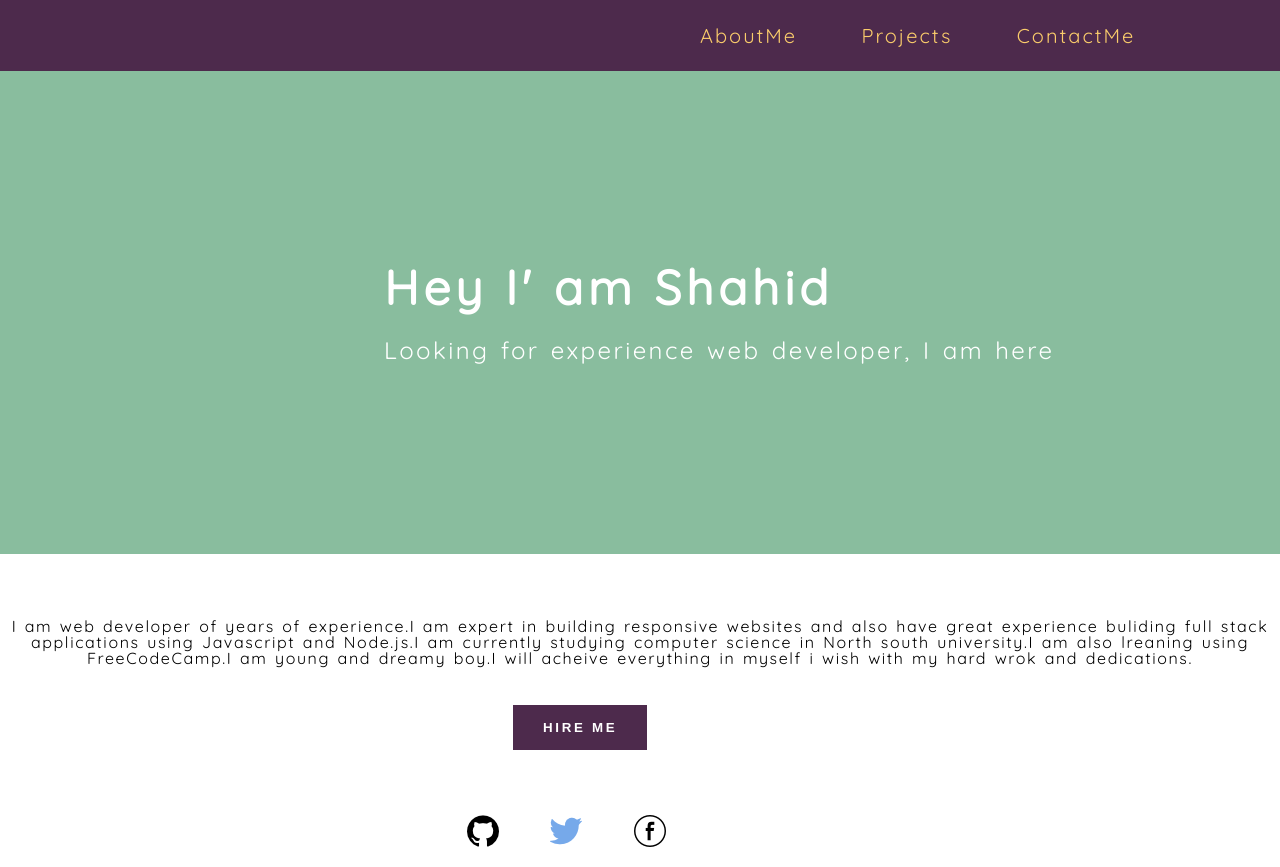
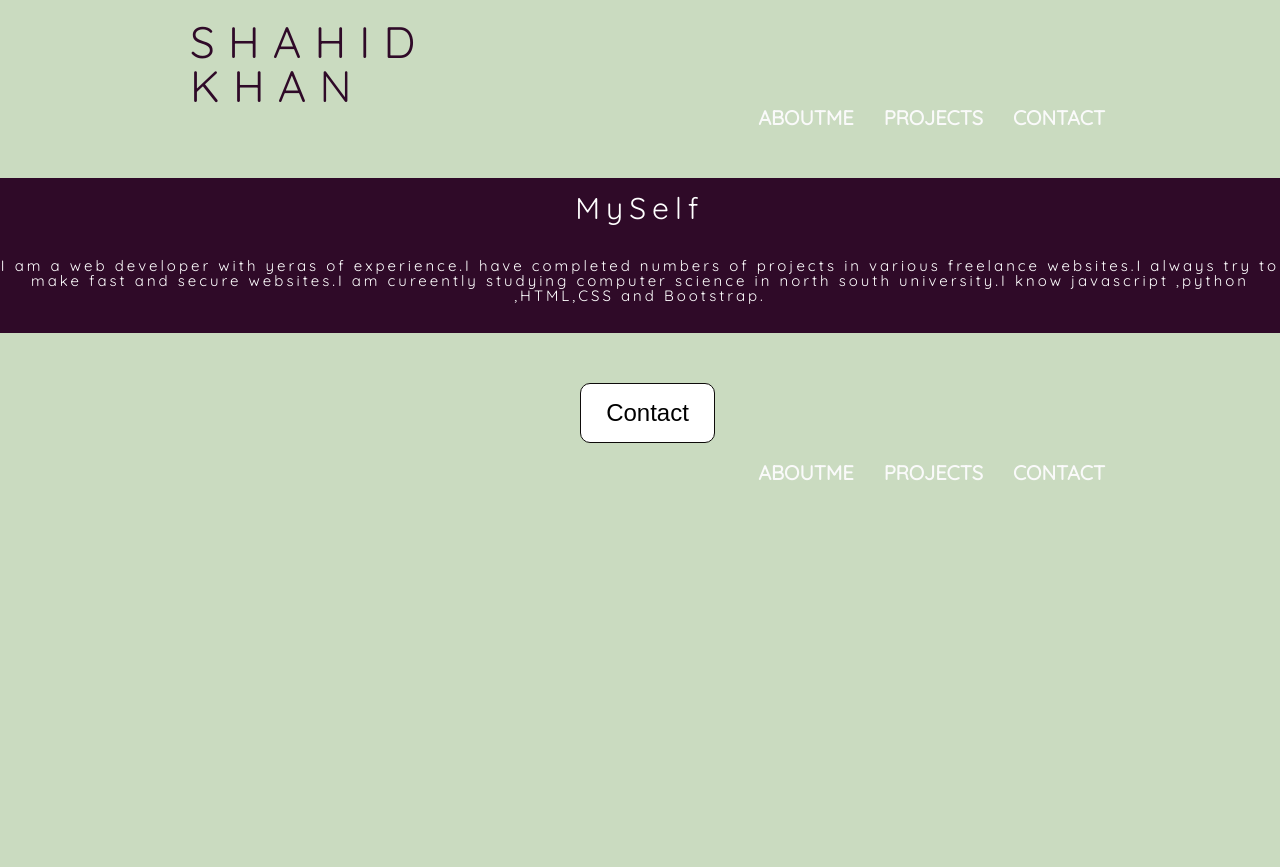
Before and after one commit to shahidnsu/Non-ResponsiveDemoWesite, a plain HTML site: page index.html in a window 1280 px wide. After the commit the page ends 800 px from the top, so only its background shows below. Drawn offline with Linux system fonts and the light colour scheme.

Commit message:
Again New desgin

```diff
--- a/assets/main.css
+++ b/assets/main.css
@@ -44,116 +44,128 @@ ol, ul {
     border-spacing: 0;
   }
 
-  /*custom website */
+  /*Custom Styles */
 body{
-    width:100%;
-    height: 100%;
-    background-color:#fff;
+
+
+    background-color:#CADBC0;
     font-family: 'Quicksand', sans-serif;
 }
-header {
-    width:100%;
-    height: 20%;
-    background-color: #4D2A4C;
+/*grid*/
+*,
+*:before,
+*:after {
+    -webkit-box-sizing: border-box;
+    -moz-box-sizing: border-box;
+    box-sizing: border-box;
 }
-.primary-nav {
+.container {
     margin: 0 auto;
-    padding-top: 2%;
-    padding-bottom: 2%;
-    padding-left: 50%;
-
-
-
-
+    width:960px;
 }
-.primary-nav li {
-    display: inline-block;
-    list-style: none;
-    margin-left: 60px;
+.row {
+    min-width: 960px;
+}
+/*Clearfix*/
+.group:before,
+.group:after{
+    content : "";
+    display: table;
+}
+.group:after {
+    clear: both;
+}
+.group:after {
+    clear: both;
+    *zoom:1;
+}
+.container{
+    padding-left: 30px;
+    padding-right: 15px;
+}
+.primary-logo {
+    margin-top: 20px;
+    font-size: 44px;
+    text-transform: uppercase;
+    letter-spacing: .3em;
+    font-weight: lighter;
+    line-height: 1em;
+    color:#2F0A28;
 
 }
 .primary-nav a {
     text-decoration: none;
-    color:#FACC6B;
+    color:#2F0A28;
+    cursor: pointer;
+}
+.primary-logo h1:hover{
+    color:#A27E6F;
+}
+
+.nav {
+    text-align: right;
+}
+.nav li{
+display: inline-block;
+margin: 0 15px;
+vertical-align: top;
+}
+.nav a{
+    text-transform: uppercase;
+    font-weight: bolder;
     font-size: 20px;
-    letter-spacing: .1em;
+    color:#FAFAFA;
+}
+.nav li:last-child{
+    margin-right: 0;
+}
+.nav a:hover {
+    color:#A27E6F;
 
 }
-section{
-
-    width:100%;
-    height: 30%;
-    background-color: #89BD9E;
+.intro{
+    margin: 50px 0 10px 0;
+    text-align: center;
+    background-color: #2F0A28;
+}
+.intro h3 {
+    color:#fff;
+    font-size: 30px;
+    font-weight: lighter;
+    letter-spacing: .2em;
+    padding-bottom: 15px;
+    padding-top: 15px;
+}
+.intro h5 {
+    color:#fff;
+    font-size: 15px;
+    font-weight: lighter;
+    letter-spacing: .2em;
+    padding-bottom: 30px;
+    padding-top: 20px;
 }
 
-.intro {
-    padding-left: 30%;
-    padding-top:15%;
-    padding-bottom: 15%;
+.btn-contact  {
+    margin-top: 50px;
+    margin-bottom: 20px;
+    text-align: center;
+}
+.btn-contact a {
+    text-decoration: none;
+    color:black;
+    font-size: 24px;
+    font-weight: lighter;
 
 }
-.intro h1{
-    font-size: 3em;
-    font-weight: bold;
-    color: #fff;
-    letter-spacing: .1em;
-}
-.intro p {
-    font-size: 1.5em;
-    padding-top: 3%;
-    color:#fff;
-    letter-spacing: .1em;
-    word-spacing: .1em;
+.btn-contact button {
+
+    padding: 15px 25px;
+    border:1px solid #0E0B0A;
+    background-color: white;
+    border-radius: 10px 10px 10px 10px;
+    cursor:pointer;
 
 }
-article{
-    width:100%;
-    height: 20%;
-    margin: 0 auto;
-
+.btn-contact button:hover{
+    color:#94524A;
 }
-.myself p{
-    margin-top: 5%;
-  letter-spacing: .1em;
-  word-spacing: .1em;
-  text-align: center;
-}
-aside button{
-    margin-top: 3%;
-    margin-left: 40%;
-    background-color: #4D2A4C;
-    padding-top:15px;
-    padding-bottom: 15px;
-    padding-left: 30px;
-    padding-right: 30px;
-    border:1px solid white;
-}
-button a {
-    text-decoration: none;
-    color: #fff;
-    font-weight: bolder;
-    letter-spacing: .2em;
-
-
-}
-aside button:hover {
-   background-color:#FACC6B;
-}
-
-.primary-footer {
-    width:40%;
-    height:10%;
-    padding-left: 16%;
-    padding-top: 5%;
-    padding-bottom: 4%;
-
-
-
-}
-.primary-footer img  {
-    float: right;
-    vertical-align: center;
-    padding-right: 10%;
-
-
-}
--- a/index.html
+++ b/index.html
@@ -11,33 +11,32 @@
   </head>
   <body>
     <header>
-
-      <div class="primary-nav">
-        <li><a href="aboutme.html">AboutMe</a></li>
-        <li><a href="projects.html">Projects</a></li>
-        <li><a href="contactme.html">ContactMe</a></li>
-
+      <div class="primary-nav container group">
+        <div class="primary-logo">
+      <a href="index.html"><h1>Shahid <br>Khan</h1></a></div>
+     <ul class="nav">
+       <li><a href="aboutme.html">AboutMe</a></li><!--
+       --><li><a href="projects.html">Projects</a></li><!--
+       --><li><a href="contact.html">Contact</a></li>
+     </ul>
       </div>
     </header>
-    <section>
-      <div class="intro">
-        <h1>Hey I' am Shahid</h1>
-        <p>Looking for experience web developer, I am here</p>
-      </div>
-    </section>
-    <article>
-      <div class="myself">
-        <p>I am   web developer of years of experience.I am expert in building responsive websites and also have great experience buliding full stack applications using <em>Javascript and Node.js<em>.I am currently studying computer science in North south university.I am also lreaning using FreeCodeCamp.I am young and dreamy boy.I will acheive everything in myself i wish with my hard wrok and dedications.</p>
-      </div>
-    </article>
-    <aside>
-      <button><a href="contact.html">HIRE ME</a></button>
-    </aside>
-    <footer class="primary-footer">
-      <a href="#"><img src="assets/images/facebook-logo.png"</a>
-      <a href="#"><img src="assets/images/001-twitter.png"</a>
-      <a href="#"><img src="assets/images/003-github-logo.png"</a>
+     <section class="row">
+       <div class="intro group">
+        <h3>MySelf</h3>
+        <h5>I am a web developer with yeras of experience.I have completed numbers of projects in various freelance websites.I  always try to make fast and secure websites.I am cureently studying computer science in north south university.I know javascript ,python ,HTML,CSS and Bootstrap.</h5>
 
+       </div>
+     </section>
+     <article class="container btn-contact">
+       <button><a href="contact.html">Contact</a></button>
+     </article>
+    <footer>
+        <ul class=" container nav primary-nav primary-footer">
+            <li><a href="aboutme.html">AboutMe</a></li><!--
+            --><li><a href="projects.html">Projects</a></li><!--
+            --><li><a href="contact.html">Contact</a></li>
+          </ul>
     </footer>
     </body>
 </html>
```
